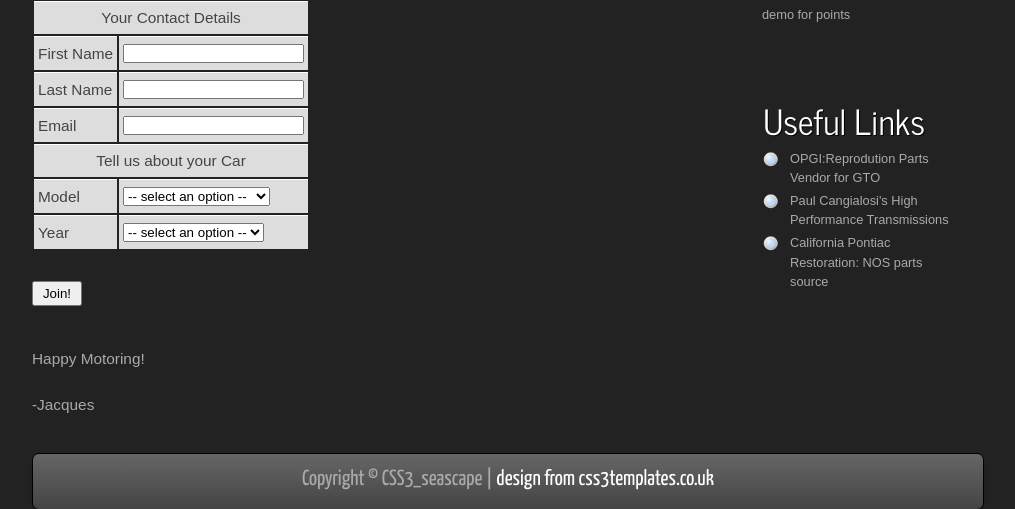
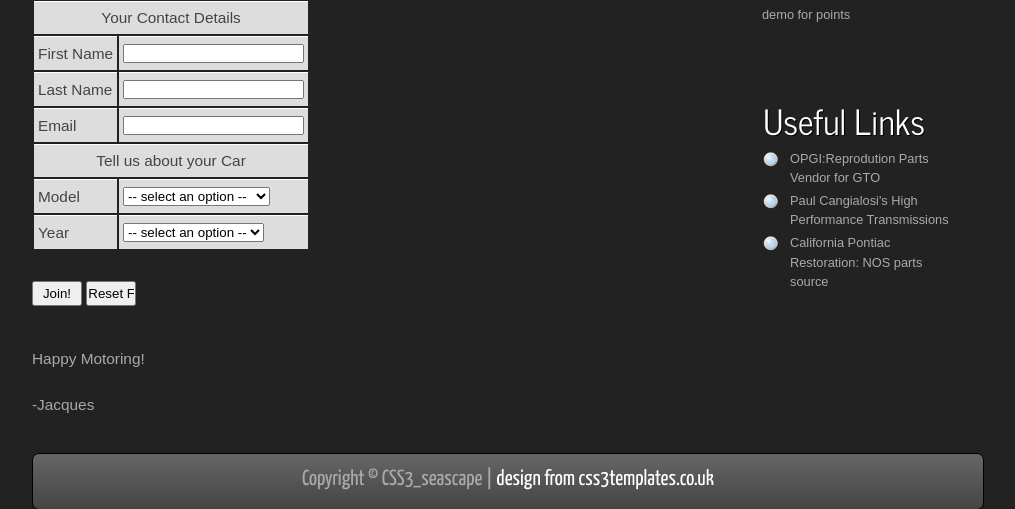
Before and after one commit to jtroussard/CPSC350-project-roxanneReturnsWebsite, a Flask app: page /form in a window 1280 px wide. Shown: the part 634-1143 px from the top of the page, without its empty margins (133-1148 px from the left). Run offline with Flask 2, Linux system fonts and the light colour scheme; some libraries are stand-ins or nearby versions.

Commit message:
to form.html add third input type

```diff
--- a/roxanne/templates/form.html
+++ b/roxanne/templates/form.html
@@ -37,6 +37,7 @@
      </table>
 
      <input type="submit" value="Join!" style="width:50px; height:25px;"/>
+     <input type="reset" value="Reset Form" style="width:50px; height:25px;"/>
 
 
    </form>
```
